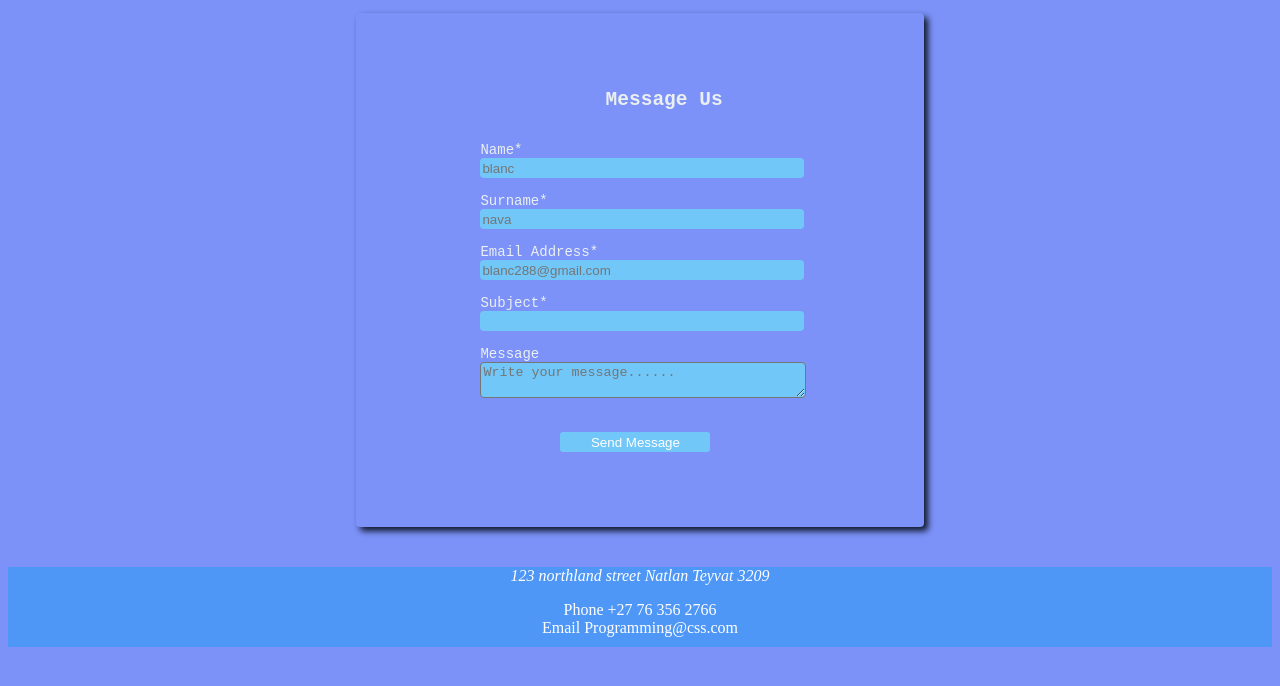
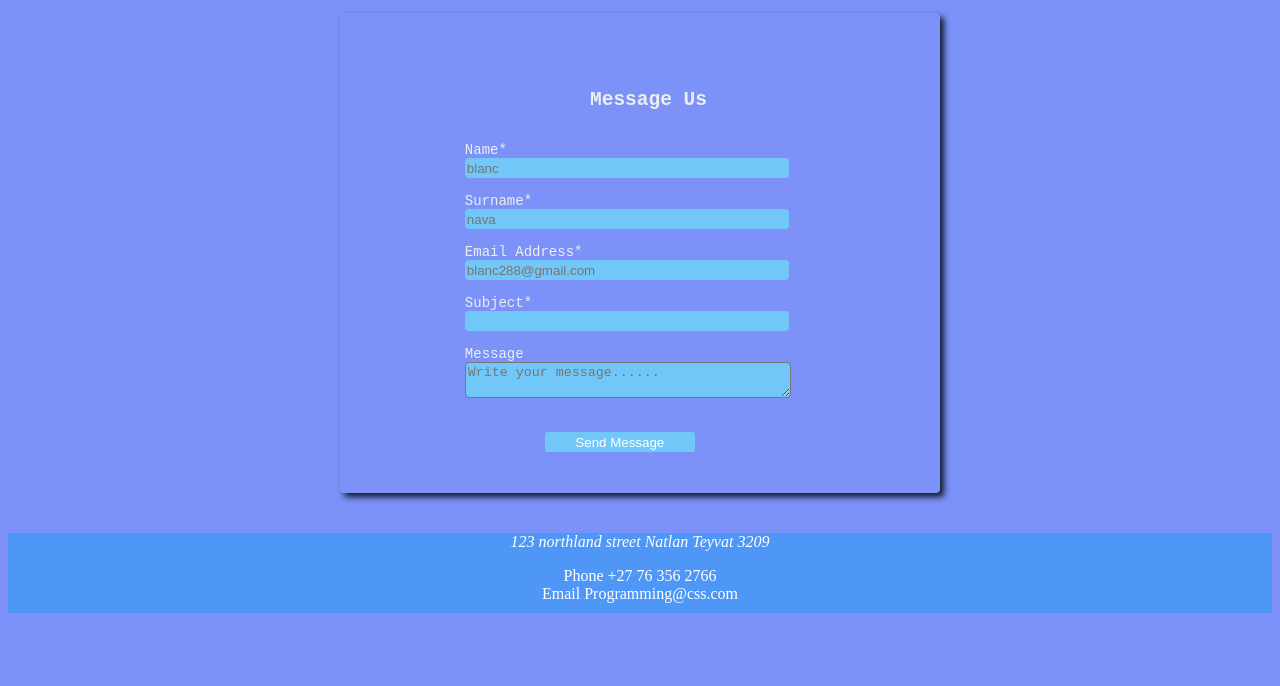
Before and after one commit to blanknava911/Mlab-step-up-Program, a plain HTML site: page index.html in a window 1280 px wide. Drawn offline with Linux system fonts and the light colour scheme.

Commit message:
Add files via upload

```diff
--- a/index.html
+++ b/index.html
@@ -17,8 +17,8 @@
             color: #eaeff1;
             border: 1px  rgb(1, 3, 3);
             margin: auto;
-            width: 45%;
-            height: auto;
+            width: 600px;
+            height: 480px;
             box-shadow: 4px 4px 6px #0f172a;
             border-radius: 4px;
         }
```
